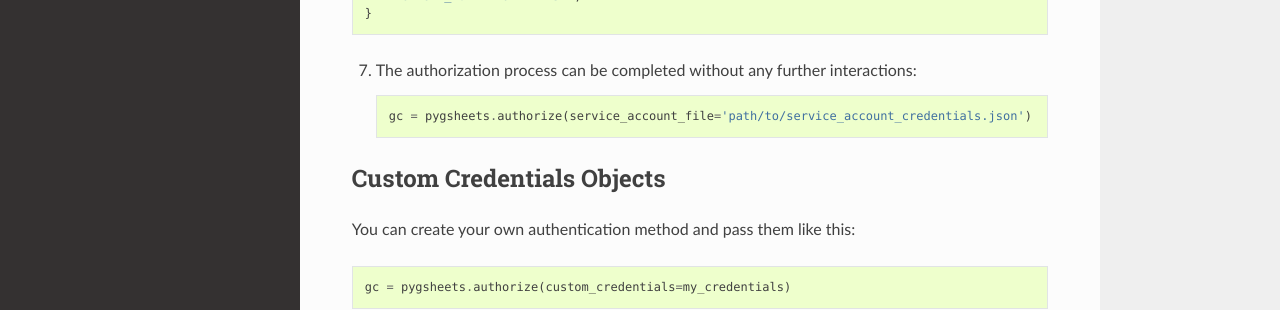
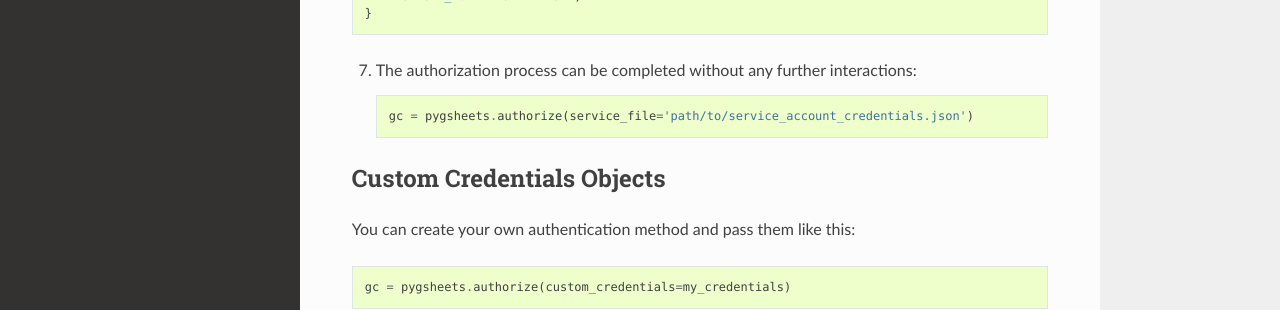
Before and after one commit to nithinmurali/pygsheets, a Sphinx documentation site: the page built from docs/source/authorization.rst, in a window 1280 px wide and 900 px high, scrolled down 4963 px. Shown: the part 354-664 px from the top of the window. Built offline with Sphinx 7.4.7 and the Read the Docs theme 2.0.0, drawn with Linux system fonts in a browser that asks for light colours.

Commit message:
doc fixes #292, ref #295

```diff
--- a/docs/source/authorization.rst
+++ b/docs/source/authorization.rst
@@ -117,7 +117,7 @@
 
 7. The authorization process can be completed without any further interactions::
 
-    gc = pygsheets.authorize(service_account_file='path/to/service_account_credentials.json')
+    gc = pygsheets.authorize(service_file='path/to/service_account_credentials.json')
 
 Custom Credentials Objects
 --------------------------
```
Also changed, not shown: README.md (+2 -1 lines).
